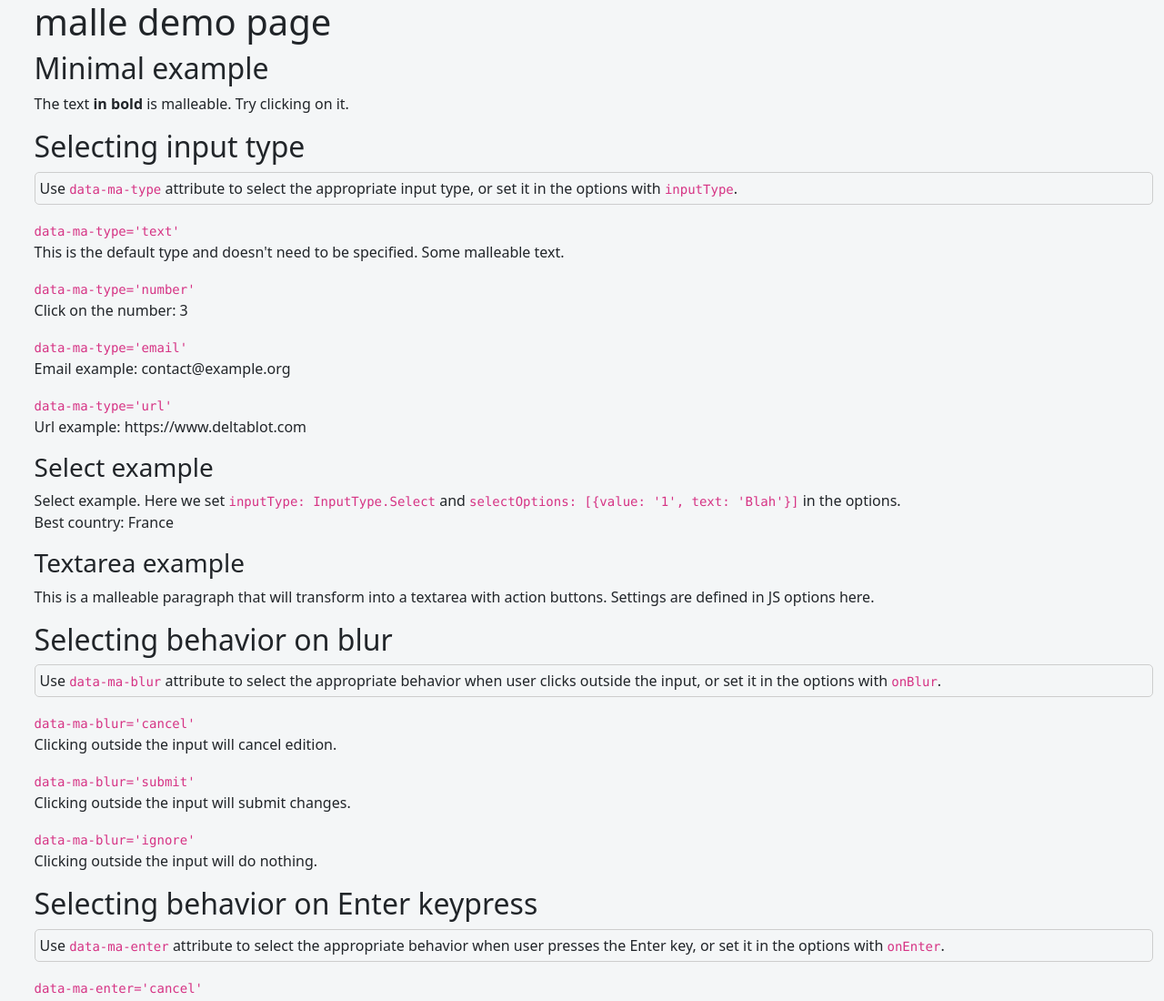
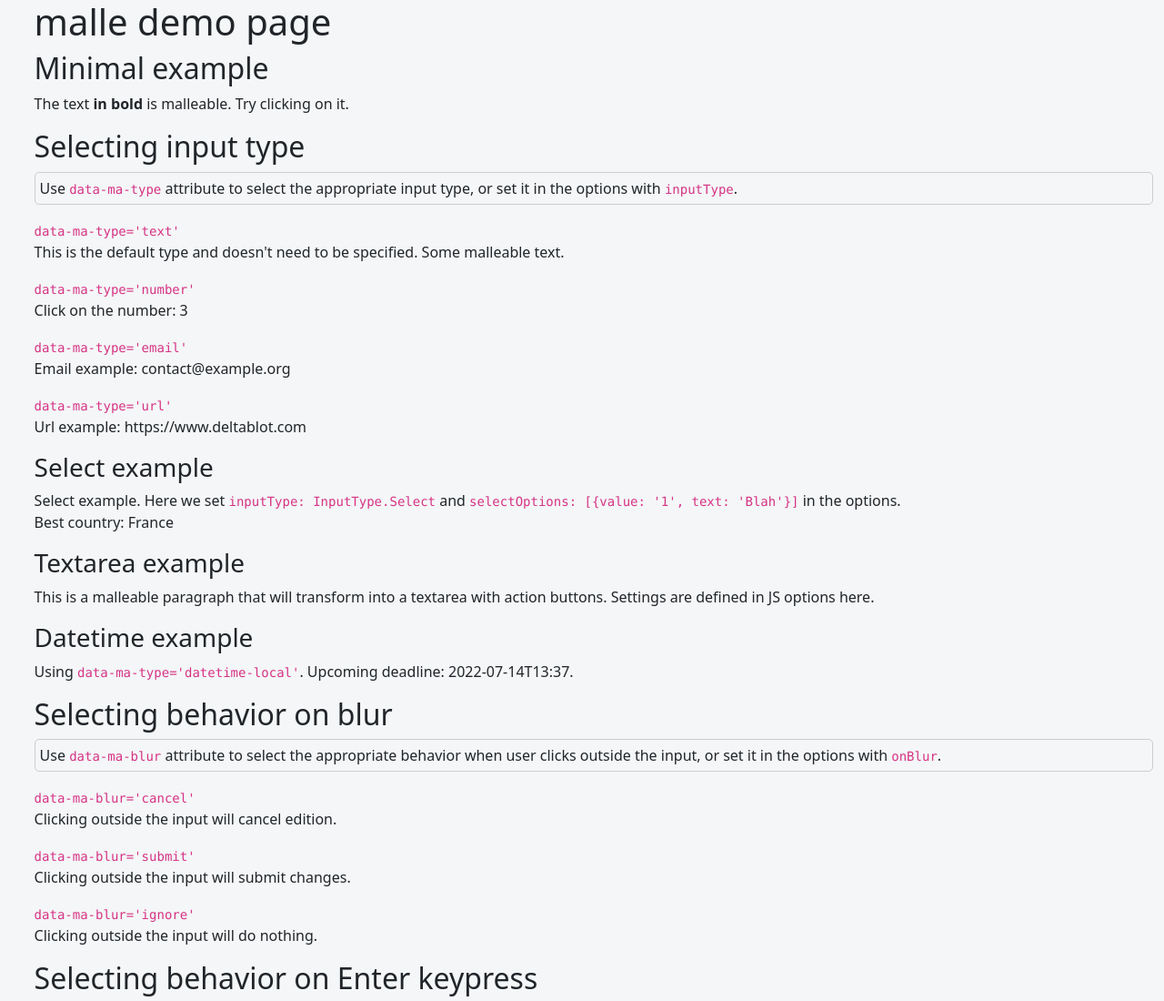
Before and after one commit to deltablot/malle, a website with bundled scripts: page demo/index.html in a window 1280 px wide. Shown: the top 1100 px of the page at 91% size. Built offline with nearby package versions, Linux system fonts and the light colour scheme; files whose address does not match are found by name.

Commit message:
add datetime-local input type

```diff
--- a/demo/index.html
+++ b/demo/index.html
@@ -28,6 +28,8 @@
       <p>Select example. Here we set <code>inputType: InputType.Select</code> and <code>selectOptions: [{value: '1', text: 'Blah'}]</code> in the options.<br>Best country: <span class='malleableSelect'>France</span></p>
       <h3>Textarea example</h3>
       <p class='malleableTextarea'>This is a malleable paragraph that will transform into a textarea with action buttons. Settings are defined in JS options here.</p>
+      <h3>Datetime example</h3>
+      <p>Using <code>data-ma-type='datetime-local'</code>. Upcoming deadline: <span data-malleable='true' data-ma-type='datetime-local'>2022-07-14T13:37</span>.</p>
 
       <h2>Selecting behavior on blur</h2>
       <p class='tip'>Use <code>data-ma-blur</code> attribute to select the appropriate behavior when user clicks outside the input, or set it in the options with <code>onBlur</code>.</p>
--- a/src/main.ts
+++ b/src/main.ts
@@ -6,6 +6,7 @@
  */
 
 export enum InputType {
+  Datetime = 'datetime-local',
   Email = 'email',
   Number = 'number',
   Select = 'select',
```
